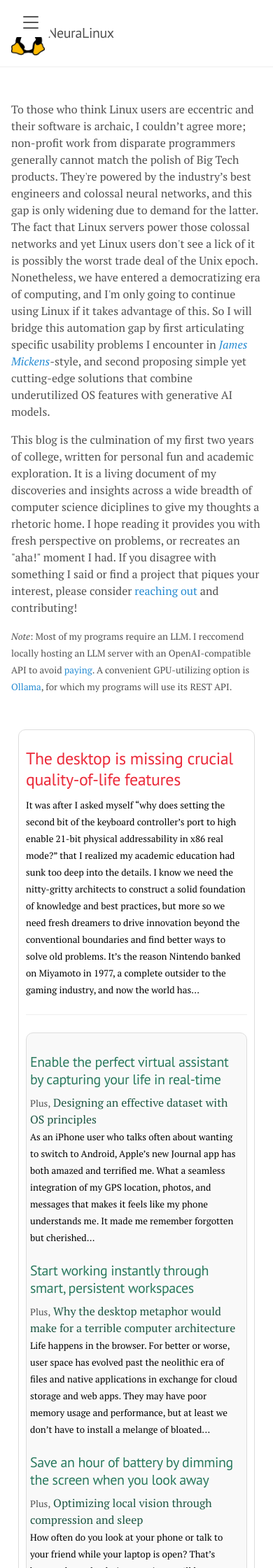
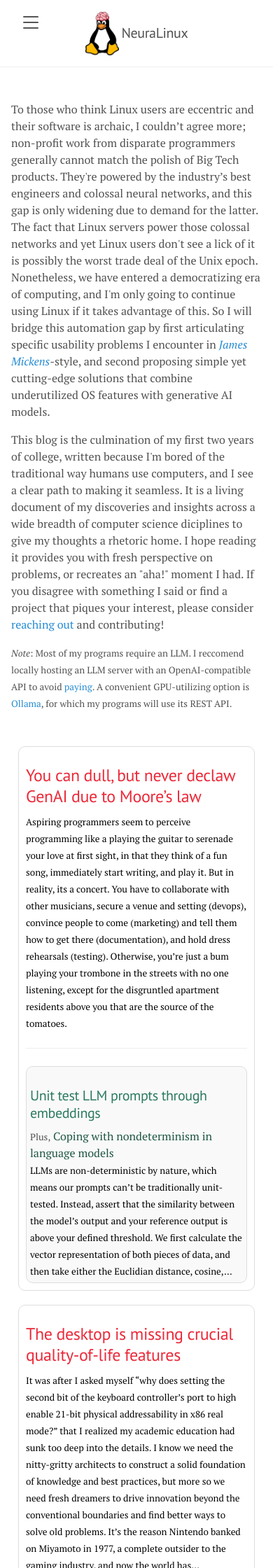
Before and after one commit to chinarjoshi/chinarjoshi.github.io, a Jekyll site: the page built from index.html, in a window 390 px wide. Shown: the top 2240 px of the page at 70% size. Built offline with Jekyll 4.4.1, drawn with Linux system fonts in a browser that asks for light colours; some of the changed text lies outside the part shown.

Commit message:
Add two more categories and fix small screen css

```diff
--- a/_posts/music/music.md
+++ b/_posts/arrangement/2023-01-01-arrangement.md
@@ -1,8 +1,8 @@
 ---
 layout: post
-title: Music writing software should be accessible by novices
-permalink: /music/
-category: music
+title: Music arrangement comes natural to everyone, but it's gated behind theory and software
+permalink: /arrangement/
+category: arrangement
 type: problem
 ---
 
--- /dev/null
+++ b/_posts/regulation/2023-01-01-dontknow.md
@@ -0,0 +1,72 @@
+---
+layout: post
+title: Unit test LLM prompts through embeddings
+subtitle: Coping with nondeterminism in language models
+permalink: /determinist/
+category: regulation
+type: solution
+---
+LLMs are non-deterministic by nature, which means our prompts can't be traditionally unit-tested. Instead, assert that the similarity between the model's output and your reference output is above your defined threshold. We first calculate the vector representation of both pieces of data, and then take either the Euclidian distance, cosine, or dot product of the vectors.
+
+## Why are LLMs non-deterministic in the first place?
+You've probably been explained a thousand times that LLMs "calculate the probability of the next word in a sequence." So given an input sequence, an LLM will output a raw "score" for all possible words in its vocabulary, called the *logits*. These scores are put through the *softmax* function to generate a probability density function that looks like this:
+
+
+<img src="/assets/determinist-dist.png" alt="Softmax distribution"/>
+<div style="text-align: center;"><small>(Holtzman et al 2019)</small></div>
+
+However, picking the max logit at all times is undesirable for language models, because it avoids exploring creative pathways of text generation. That's why the sampling method respects the probability distribution and intentionally introduces randomness (like with `np.random.choice`). But even still, there is no way to control the degree of randomness, which limits the versatility of the model. Think medical diagnosis vs advertisement.
+
+Thus, a hyperparameter *temperature*, or *T* is introduced. The logits are divided by *T* before softmax. An important node is that softmax is an exponential function, meaning it's sensitive to small changes in its input. So as *T* approaches...
+- 0, the exponential function becomes extremely sensitive to the highest logit. Even small differences in logits get magnified exponentially, making the highest logit overwhelmingly more probable than others. This output should deterministic.
+- 1, no changes are made, and the models outputs are directly converted to probabilities.
+- infinity, the differences between the logits become negligible after division, making all outcomes equally likely. This output should be uniform.
+
+<div style="display: flex; justify-content: center;">
+    <img src="/assets/determinist-temperature.gif" alt="How temperature affects distribution"/>
+</div>
+
+The default value is 1 for OpenAI's API and ChatGPT products. If we set *T* to 0 <small> (Note: to avoid divide by 0, T is replaced by some tiny value)</small>, then we should have coherent, deterministic output that is friendly to unit-tests. But especially when the LLM takes a user-facing role, a higher temperature is desirable for more creative and interesting answers. So how have people been testing their prompts, and a step further down the line, functions that rely on LLM output?
+
+Well first, a funny answer. This [Medium article](https://medium.com/@tbarton_16336/the-challenge-of-integrating-llms-into-deterministic-systems-d9aa0542f793) gave the hilarious advice of use [function calling](https://platform.openai.com/docs/guides/function-calling), or *just give up* and make your program act as "routers, moving outputs from place to place." It gives flowery language like "stay inside soft systems" where all text is equal and our test suite can't annoyingly `ValueError` if we don't actually test the thing. Our options are restrict the output to our own functions (which is very useful in internal code), or bow down to the pseudorandom gods.
+
+So let's investigate a different approach, albeit with a tradeoff. How about sacrifice creativity in our output and set temperature to 0.0?
+### Wait, WHY IS TEMPERATURE=0 STILL NON-DETERMINISTIC!?!
+If you've tested this for yourself, you may have come to the horrible realization that deterministic output is impossible with the architecture we have today. Researchers disagree on why quite a bit, and because of the closed source nature of the models, we still don't know for sure. We've essentially narrowed it down to two sources:
+- **Floating point rounding errors accumulate with parallelized GPU operations**: small rounding errors in the forward pass can sometimes lead to a singular token being different, which has significant impacts due to the nature of transformers. If the forward pass was serially executed, then the rounding error would be reproduced every time. Except, since these operations are parallelized on the GPU, the operations happen out of order as long as they are combined synchronously, meaning small rounding errors are not reproduced deterministically. [Source](https://twitter.com/cwolferesearch/status/1671984854601220098?lang=en).
+- **Mixture of Experts architecture**: It is public knowledge that [GPT-4 is not a singular transformer](https://www.semianalysis.com/p/gpt-4-architecture-infrastructure), but a MoE (*mixture of "experts"*) that make a collective decision. Each "expert" is a sub-model trained to be proficient in a specific task, but there can be overlap between them to increase flexibility. There's a separate sub-model called the "gating network" that analyzes the input and decides which expert(s) should be consulted, and the output is a weighted sum of the experts. When serially fed inputs, the same "experts" would be consulted to form the same output. But with so many tokens to process from different sequences, the gating network buffers tokens into groups of a fixed size. Thus, within each group, tokens fight each other for available spots in the expert buffers due to compute restrictions. You don't know ahead of time what sequences will be jumbled together, meaning the same experts will not be consulted every time, meaning "some input sequences may affect the final prediction for other inputs." [Source](https://152334h.github.io/blog/non-determinism-in-gpt-4/).
+
+This means we have to tweak our testing strategy to overcome this pestering non-determinism. First, let's introduce a new task to help us get there.
+## Test similarity, not exact match
+**Supervised similarity measure** is a supervised learning problem where an *autoencoder* model (combination of encoder and decoder where the model must learn to compress the input) is trained on a massive corpus of data where the features are both the input and label. The *output of the encoder* is a dense, high dimensional vector that captures the semantic meaning of the data, which we call the *embedding*. The embedding of two different datums can be compared like you would normally compare two vectors in linear algebra land: distance, cosine, and dot product. For more information, see this [Google developer article](https://developers.google.com/machine-learning/clustering/similarity/supervised-similarity).
+
+<div style="display: flex; justify-content: center;">
+    <img src="/assets/determinist-autoencoder.png" alt="Autoencoder architecture diagram"/>
+</div>
+
+So a smarter way to unit test prompts is to generate and compare these two embeddings on demand. This should ideally be done locally and with a fast, lean model to keep pace with the rest of the test suite.
+### So what have developers actually been doing?
+Well it seems like they have settled on two testing mechanisms:
+1. Do it yourself: Follow advice from an article like [this](https://prompt-lab.co/docs/eval) , pick a reference answer, and test it with some metric. The benefit is it makes sure you properly understand the metrics you're using, while fitting well into your existing test infrastructure. The downside is there can be quite a lot of boilerplate code involved if you pick a more sophisticated solution than `spaCy`.
+2. `promptfoo`: This is an excellent solution! For a standard *xxxGPT* program, I would highly recommend this one for the following reasons:
+	* It has a comprehensive set of assertion types that includes *semantic similarity through embeddings*! The most useful ones are the cosine similarity and sentiment classifier, using either OpenAI or local models.
+	* By using an external configuration file, it remains language-agnostic.
+	* It includes an intuitive and beautiful UI with automatic graph generation.
+
+<div style="display: flex; justify-content: center;">
+    <img src="/assets/determinist-promptfoo.png" alt="promptfoo GUI"/>
+</div>
+
+But alas, I am still writing, meaning my nitpicky brain has found something to complain about. I have two problems with `promptfoo`.
+1. It does not fit into existing Python testing infrastructures at all. It includes a library function `evaluate` to integrate into your code, but only for JavaScript. <small>yucky</small>.
+2. It involves learning a new complex system that may be too feature-complete for your needs. Indeed, it creates its own ecosystem to solve this testing problem.
+
+## Introducing: `determinist`
+
+* It's dead simple. It's a single Python file consisting of a handful of functions, and ships with a very small embedding model ready to use.
+* Fits seamlessly within `pytest` and `unittest`. All you have to do is pass in your acceptance threshold, and iterate on it a few times until you deem it acceptable. No additional learning is required.
+
+### Why *shouldn't* you use it?
+* If the LLM's output is the main function of your program, then you need a platform to maintain extremely high quality. For this purpose, `promptfoo` is excellent.
+
+Note: ***THIS SOFTWARE DOES NOT EXIST YET***. This is simply the rationale and design I'm laying for myself ahead of time.
--- /dev/null
+++ b/_posts/regulation/2023-01-01-regulation.md
@@ -0,0 +1,9 @@
+---
+layout: post
+title: You can dull, but never declaw GenAI due to Moore’s law
+permalink: /regulation/
+category: regulation
+type: problem
+---
+
+Aspiring programmers seem to perceive programming like a playing the guitar to serenade your love at first sight, in that they think of a fun song, immediately start writing, and play it. But in reality, its a concert. You have to collaborate with other musicians, secure a venue and setting (*devops*), convince people to come (*marketing*) and tell them how to get there (*documentation*), and hold dress rehearsals (*testing*). Otherwise, you're just a bum playing your trombone in the streets with no one listening, except for the disgruntled apartment residents above you that are the source of the tomatoes.
--- a/index.html
+++ b/index.html
@@ -11,7 +11,7 @@ title: Home
   To those who think Linux users are eccentric and their software is archaic, I couldn’t agree more; non-profit work from disparate programmers generally cannot match the polish of Big Tech products. They're powered by the industry’s best engineers and colossal neural networks, and this gap is only widening due to demand for the latter. The fact that Linux servers power those colossal networks and yet Linux users don't see a lick of it is possibly the worst trade deal of the Unix epoch. Nonetheless, we have entered a democratizing era of computing, and I'm only going to continue using Linux if it takes advantage of this. So I will bridge this automation gap by first articulating specific usability problems I encounter in <a href="https://mickens.seas.harvard.edu/wisdom-james-mickens"><i>James Mickens</i></a>-style, and second proposing simple yet cutting-edge solutions that combine underutilized OS features with generative AI models.
   </p>
   <p>
-  This blog is the culmination of my first two years of college, written for personal fun and academic exploration. It is a living document of my discoveries and insights across a wide breadth of computer science diciplines to give my thoughts a rhetoric home. I hope reading it provides you with fresh perspective on problems, or recreates an "aha!" moment I had. If you disagree with something I said or find a project that piques your interest, please consider <a href="mailto:chinarjoshi7@gmail.com">reaching out</a> and contributing!
+  This blog is the culmination of my first two years of college, written because I'm bored of the traditional way humans use computers, and I see a clear path to making it seamless. It is a living document of my discoveries and insights across a wide breadth of computer science diciplines to give my thoughts a rhetoric home. I hope reading it provides you with fresh perspective on problems, or recreates an "aha!" moment I had. If you disagree with something I said or find a project that piques your interest, please consider <a href="mailto:chinarjoshi7@gmail.com">reaching out</a> and contributing!
   </p>
 
   <p><small>
@@ -20,7 +20,7 @@ title: Home
 </div>
 <br>
 
-{% assign categories = 'desktop,packages,non-programming,shells' | split: ',' %}
+{% assign categories = 'regulation,desktop,packages,non-programming,shells,arrangement' | split: ',' %}
 
 <div class="kanban-board">
   {% for category_name in categories %}
--- a/public/css/lanyon.css
+++ b/public/css/lanyon.css
@@ -126,7 +126,8 @@ h1, h2, h3, h4, h5, h6 {
 }
 
 @media (max-width: 48em) {
-  .masthead-title {
+  .masthead {
+    display: block;
     text-align: center;
   }
   .masthead-title small {
```
Also changed, not shown: _posts/arrangement/2023-01-01-scribe.md (renamed from _posts/music/scribe.md, +3 -3 lines).
